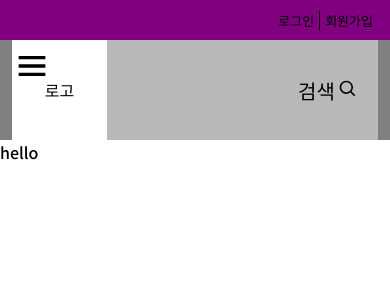
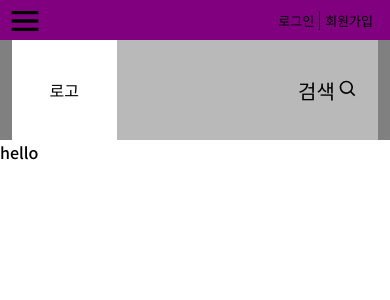
Before and after one commit to JYG00/BusanWalking, a React (Create React App) app: page / in a window 390 px wide. Shown: the top 300 px of the page. Built offline with nearby package versions, Linux system fonts and the light colour scheme.

Commit message:
20220809 1245 반응형헤더

```diff
--- a/src/component/Header/header.module.css
+++ b/src/component/Header/header.module.css
@@ -41,8 +41,8 @@
   width: 60px;
   height: 60px;
   cursor: pointer;
+  margin-left: 20px;
   font-size: 30px;
-  margin: 0 10px;
   border-radius: 30px;
   border: 2px solid #777;
 }
@@ -101,7 +101,8 @@
 .head_menu {
   display: none;
   position: absolute;
-  margin-left: 12px;
+  padding-top: 7px;
+  left: 5px;
   font-size: 40px;
   cursor: pointer;
 }
@@ -343,7 +344,7 @@
     /* margin-left: 25px; */
     margin-left: 12px;
     /* width: 200px; */
-    width: 140px;
+    width: 160px;
     height: 100px;
     background-color: white;
   }
@@ -423,8 +424,12 @@
   .head_search > div > div:last-child {
     position: absolute;
     top: 0;
-    right: 0;
+    right: 5px;
     margin: 0;
     cursor: pointer;
   }
+  .head_search > div > div:last-child > button {
+    background-color: transparent;
+    border: 0;
+  }
 }
--- a/src/component/Header/header.tsx
+++ b/src/component/Header/header.tsx
@@ -113,6 +113,10 @@ class Header extends Component<HeaderProps, HeaderState> {
         </div>
         {/* 헤더상단 */}
         <div className={styles.head_in_top} onMouseEnter={hideNavHover}>
+          {/* 메뉴 아이콘 1015px 이하만 적용 */}
+          <div className={styles.head_menu} onClick={onClick}>
+            <BiMenu />
+          </div>
           {/* 헤더 상단 콘텐츠 */}
           <div className={styles.head_content_top}>
             {this.state.isLogin ? (
@@ -136,10 +140,6 @@ class Header extends Component<HeaderProps, HeaderState> {
           </div>
         </div>
         <div className={styles.head_in}>
-          {/* 메뉴 아이콘 850px 이하만 적용 */}
-          <div className={styles.head_menu} onClick={onClick}>
-            <BiMenu />
-          </div>
           {/* 로고 */}
           <div
             className={styles.head_logo}
```
